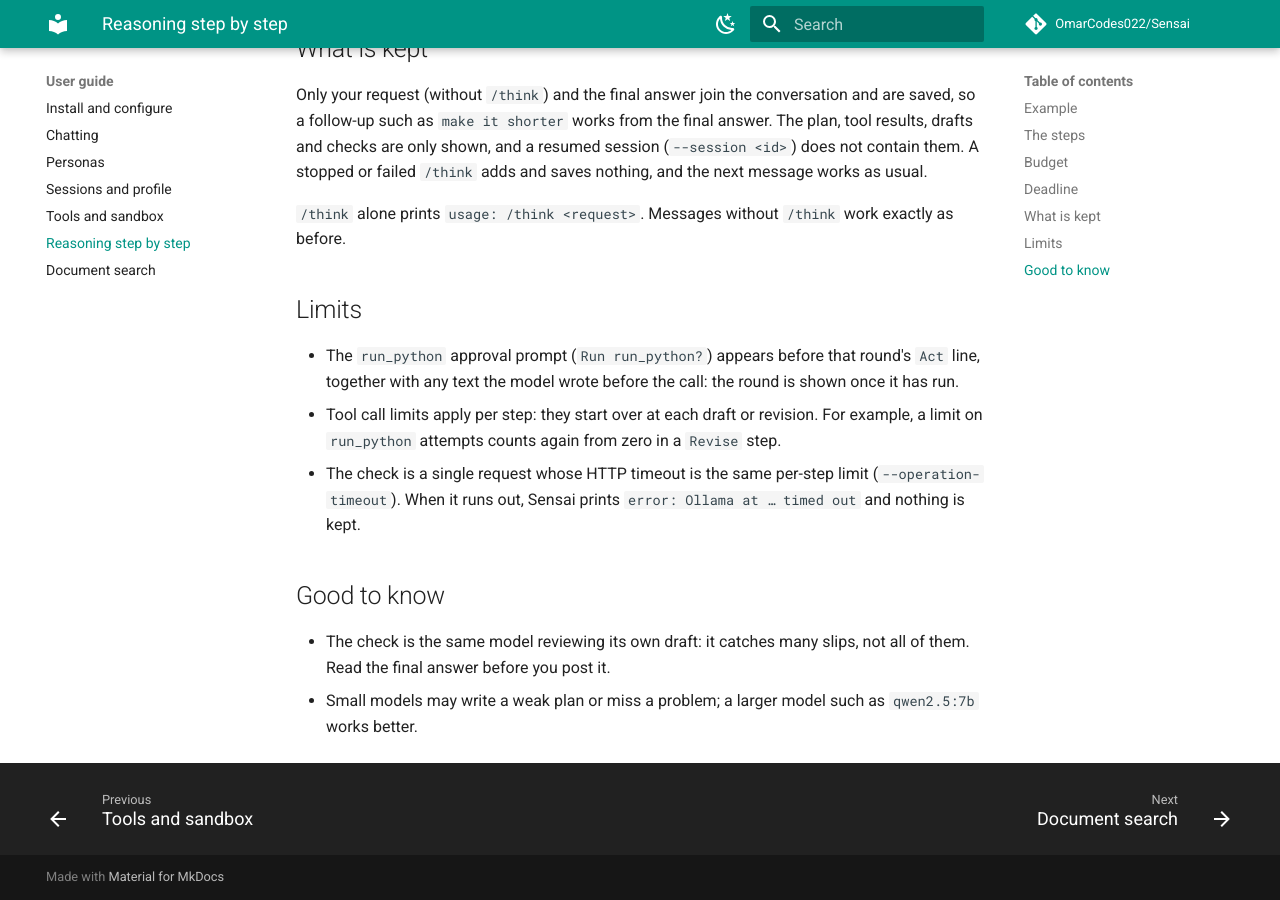
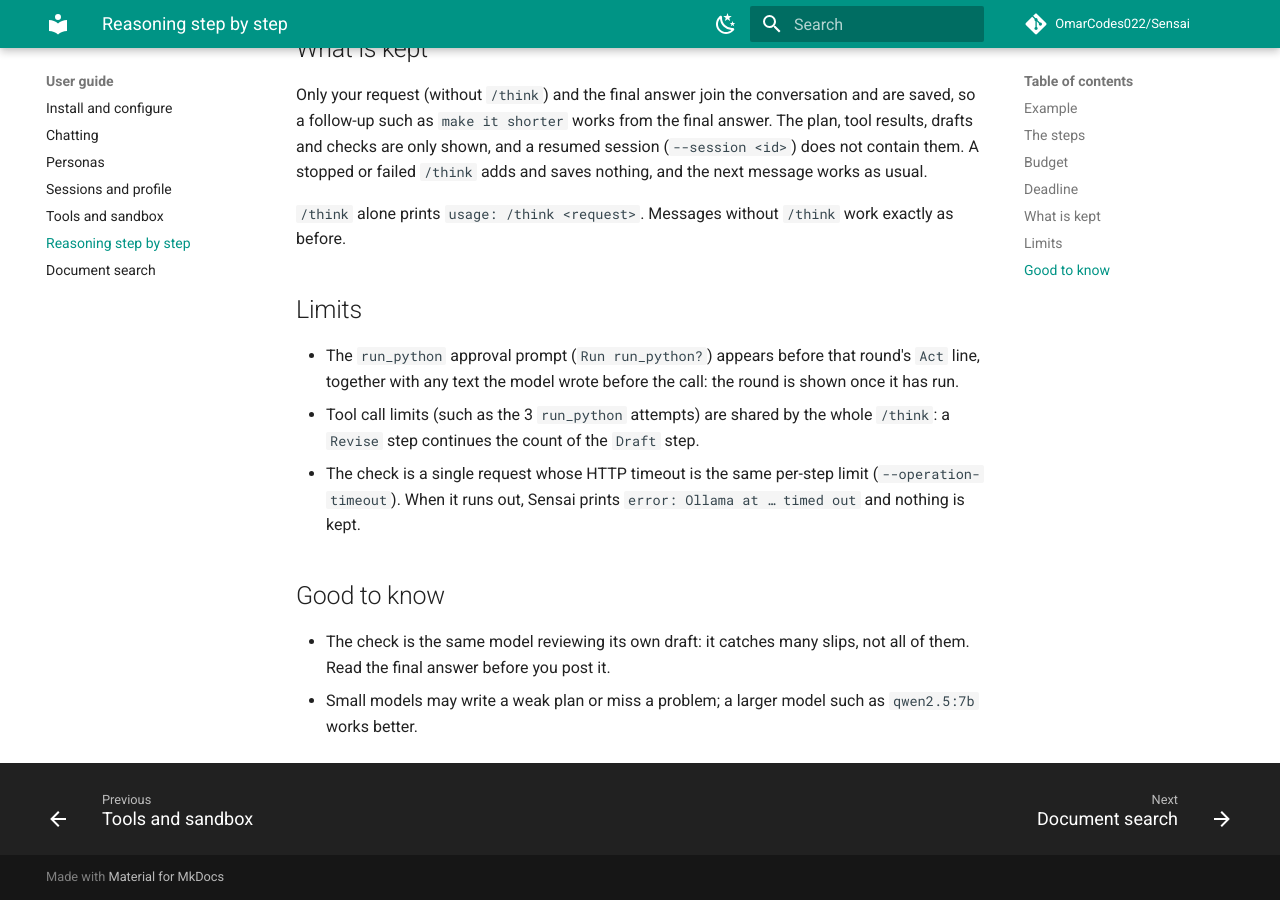
Before and after one commit to OmarCodes022/Sensai, an MkDocs documentation site: the page built from docs/user-guide/thinking.md, in a window 1280 px wide and 900 px high, scrolled down 1922 px. Built offline with MkDocs 1.6.1 and Material for MkDocs 9.7.7, drawn with Linux system fonts in a browser that asks for light colours; comment, search, counter and statistics services are not loaded.

Commit message:
docs: say that tool call limits are shared by the whole /think

```diff
--- a/docs/user-guide/thinking.md
+++ b/docs/user-guide/thinking.md
@@ -79,9 +79,8 @@ exactly as before.
 - The `run_python` approval prompt (`Run run_python?`) appears before that
   round's `Act` line, together with any text the model wrote before the call:
   the round is shown once it has run.
-- Tool call limits apply per step: they start over at each draft or revision.
-  For example, a limit on `run_python` attempts counts again from zero in a
-  `Revise` step.
+- Tool call limits (such as the 3 `run_python` attempts) are shared by the whole
+  `/think`: a `Revise` step continues the count of the `Draft` step.
 - The check is a single request whose HTTP timeout is the same per-step limit
   (`--operation-timeout`). When it runs out, Sensai prints
   `error: Ollama at … timed out` and nothing is kept.
```
